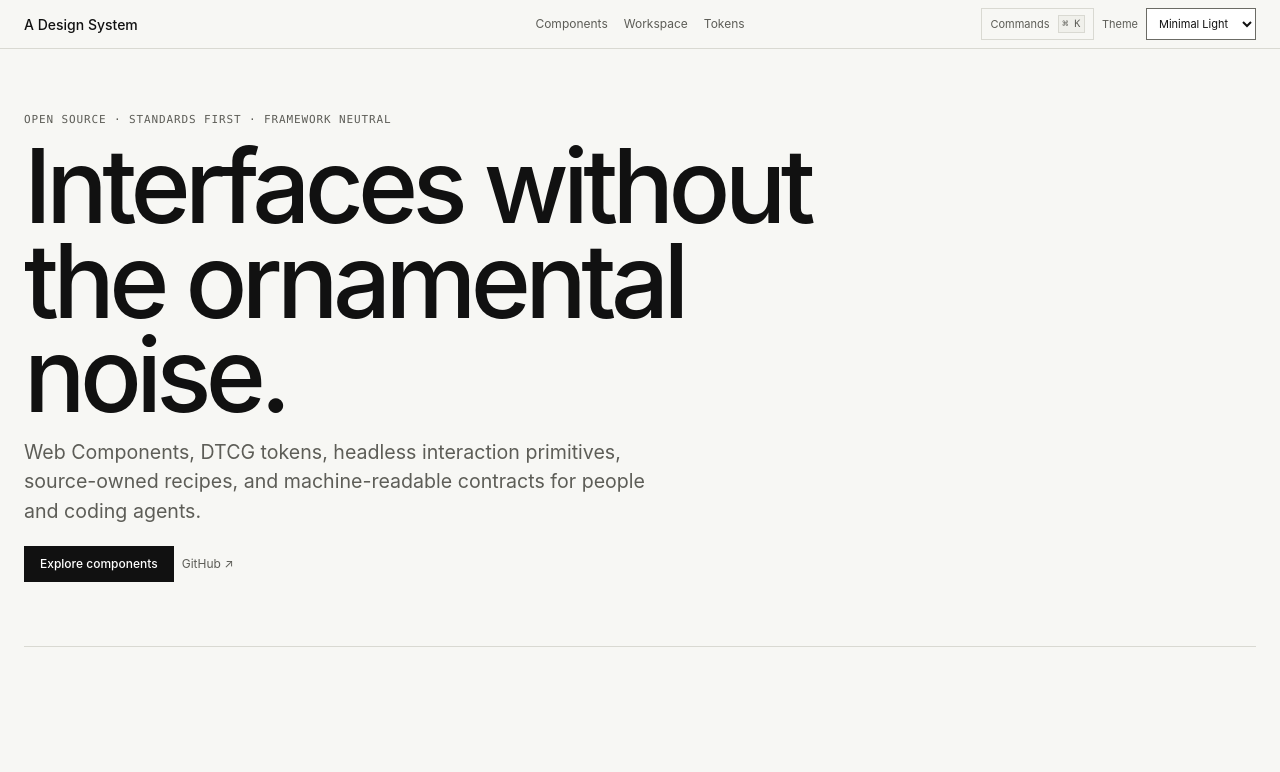
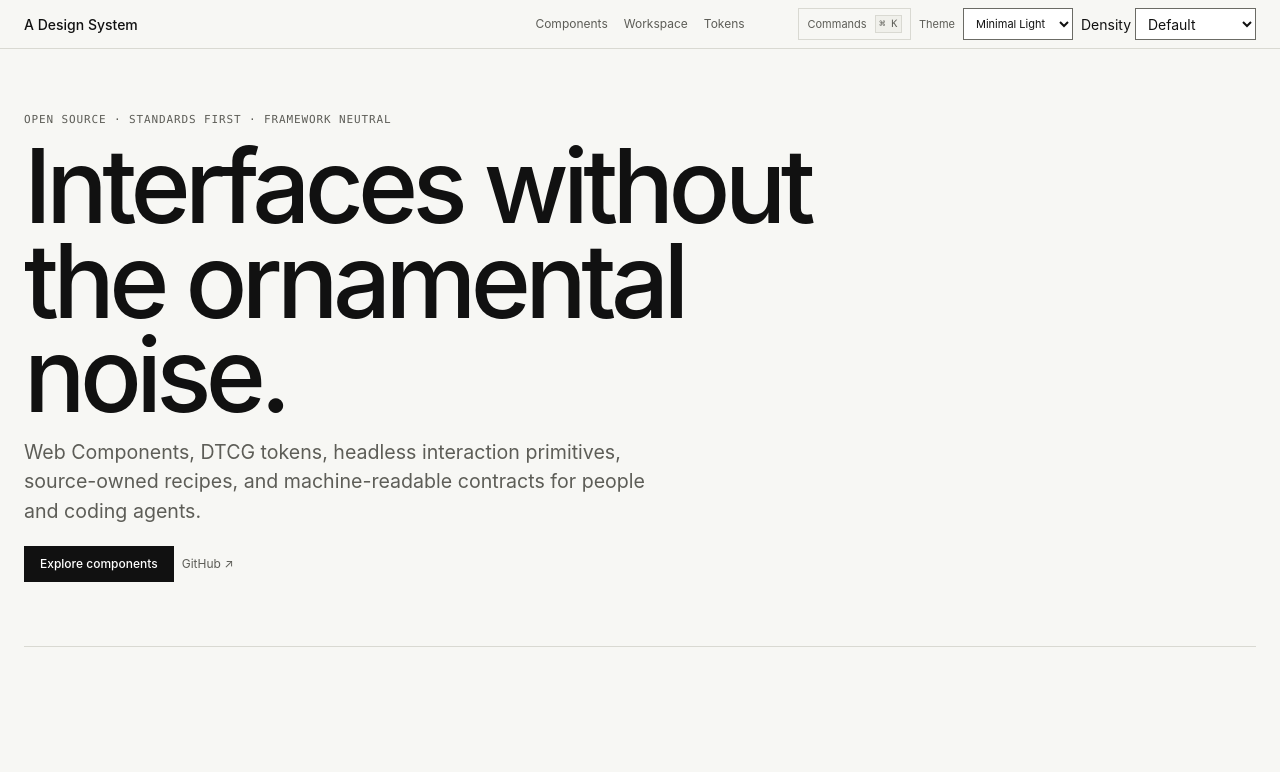
Before and after one commit to powerpuff-kitty/a-design-system, a website built with Vite: page apps/docs/index.html in a window 1280 px wide. Shown: the top 772 px of the page. Built offline with nearby package versions, Linux system fonts and the light colour scheme.

Commit message:
feat: expose Minimal density switcher in docs

```diff
--- a/apps/docs/index.html
+++ b/apps/docs/index.html
@@ -28,6 +28,14 @@
             <option value="minimal-light">Minimal Light</option>
             <option value="minimal-dark">Minimal Dark</option>
             <option value="minimal-high-contrast">High Contrast</option>
+          </select>
+        </label>
+        <label class="density-control">
+          <span>Density</span>
+          <select id="density-select">
+            <option value="compact">Compact</option>
+            <option value="default" selected>Default</option>
+            <option value="comfortable">Comfortable</option>
           </select>
         </label>
       </div>
```
